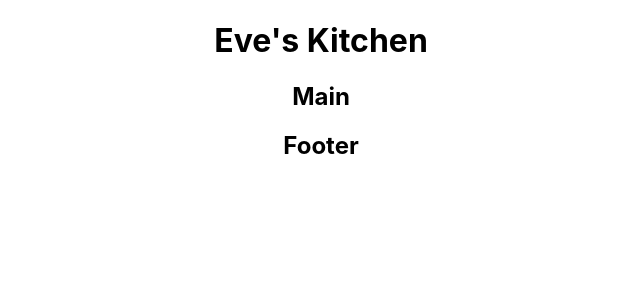
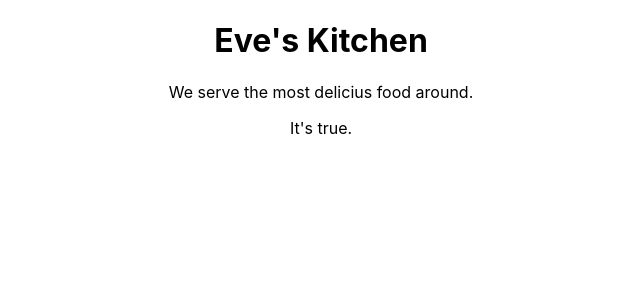
Before and after one commit to flaviodev/reactjs-essential-training, a JavaScript app: page / in a window 1280 px wide. Shown: the top 300 px of the page, without its empty margins (319-959 px from the left). Built offline with nearby package versions, Linux system fonts and the light colour scheme; the HTML template or start-up script is replaced by a standard one.

Commit message:
Creating more components

```diff
--- a/src/App.js
+++ b/src/App.js
@@ -8,12 +8,28 @@
   );
 }
 
+function Main() {
+  return (
+    <section>
+      <p>We serve the most delicius food around.</p>
+    </section>
+  );
+}
+
+function Footer() {
+  return (
+    <footer>
+      <p>It's true.</p>
+    </footer>
+  );
+}
+
 function App() {
   return (
     <div className="App">
       <Header />
-      <h2>Main</h2>
-      <h2>Footer</h2>
+      <Main />
+      <Footer />
     </div>
   );
 }
```
